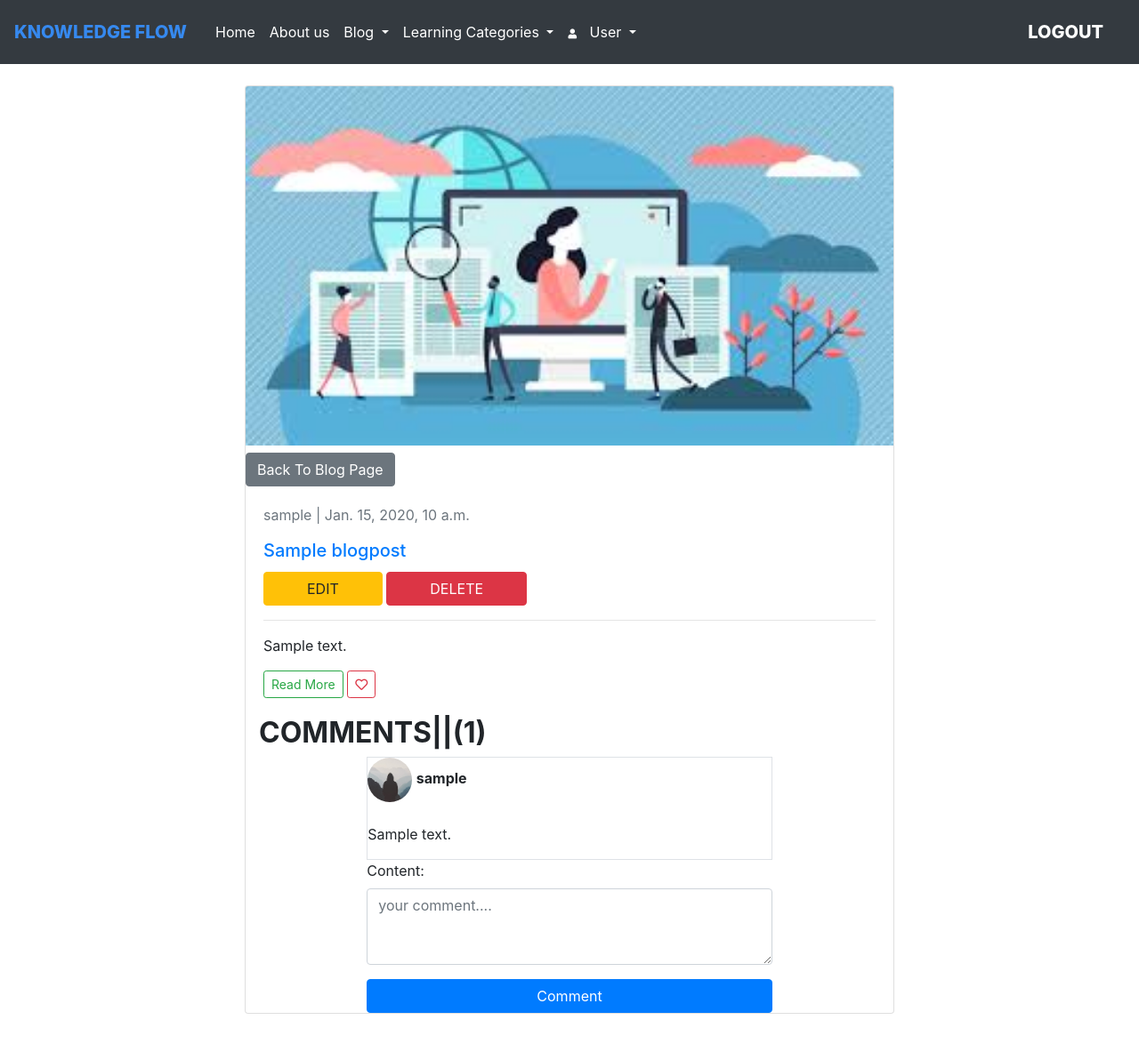
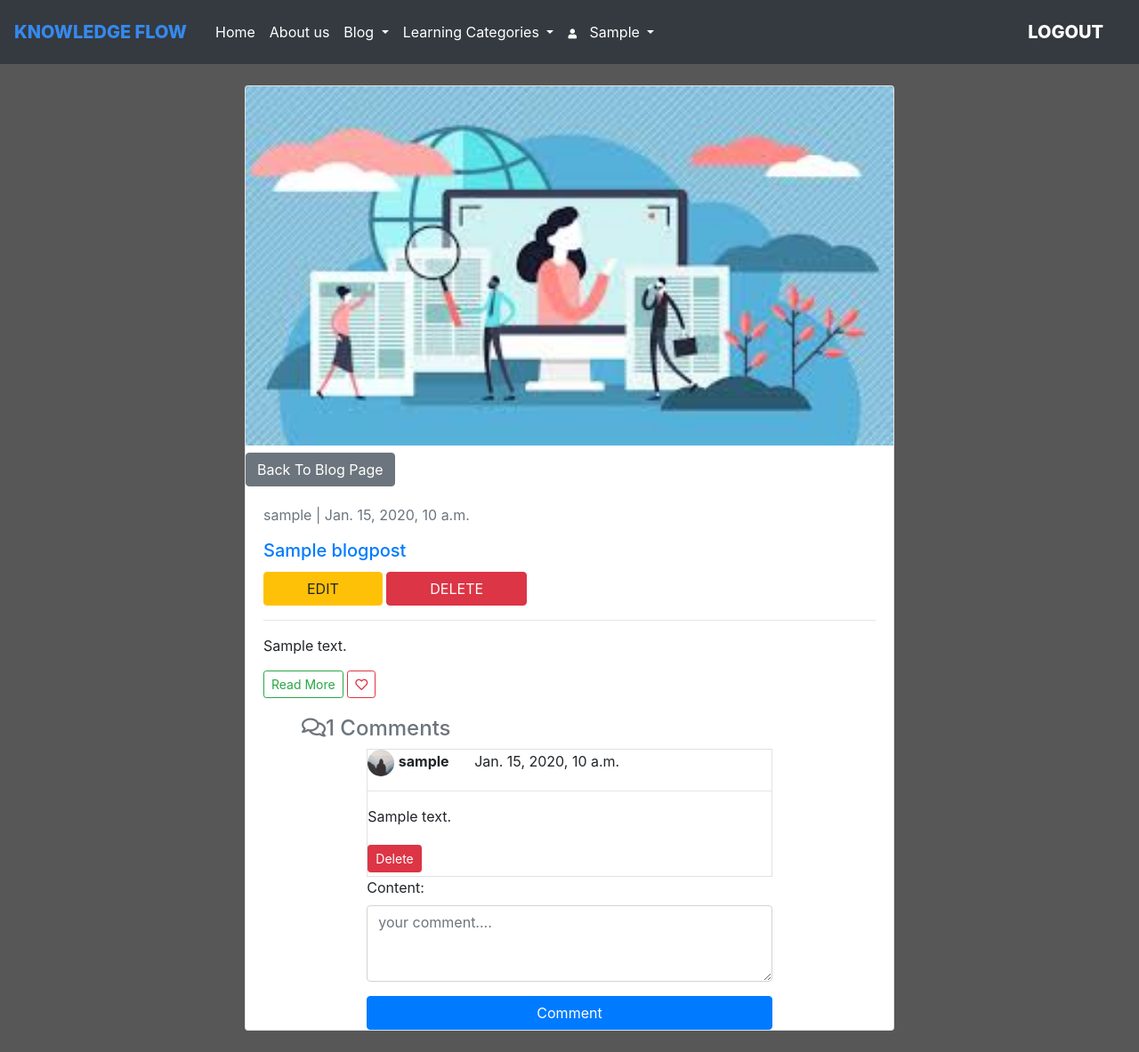
Before and after one commit to rockroman/CI_PP4-Knowledge-Flow, a Django app: page /flow_blog/blog/blog/1 in a window 1280 px wide. Shown: the whole page at 89% size. Before the commit the page ends 1140 px from the top, so only its background shows below. Run offline with Django 3.2, Linux system fonts and the light colour scheme; a user stored in the database is signed in; tables that the repository leaves empty hold one stand-in row (values such as "Sample post"); some libraries are stand-ins or nearby versions.

Commit message:
add comment delete functionality and ad basic styling too comment section

```diff
--- a/flow_blog/forms.py
+++ b/flow_blog/forms.py
@@ -28,6 +28,8 @@ class CommentForm(forms.ModelForm):
                 'class': 'md-textarea form-control',
                 'placeholder': 'your comment....',
                 'rows': '3',
+                'id': 'comment-text',
+
             }
         )
     )
--- a/flow_blog/models.py
+++ b/flow_blog/models.py
@@ -38,5 +38,8 @@ class Comment(models.Model):
     content = models.TextField(max_length=500)
     status = models.BooleanField(default=True)
 
+    class Meta:
+        ordering = ['-created']
+
     def __str__(self):
         return self.author.username + '|comment on ' + self.blogpost.title
--- a/flow_blog/templates/flow_blog/add_blog.html
+++ b/flow_blog/templates/flow_blog/add_blog.html
@@ -8,7 +8,7 @@
 <h1 class="col-12 text-center"> ADD BLOG POST</h1>
 <div class="container">
     <div class="form-group">
-        <form action="" method="POST" enctype="multipart/form-data">
+        <form action="" method="POST" enctype="multipart/form-data" autocomplete="off">
             {% csrf_token %}
              {{ form.as_p }}
             <button class="btn btn-primary pl-5 pr-5 p-2 font-weight-bold" type="submit">POST</button>
--- a/flow_blog/templates/flow_blog/blog_details.html
+++ b/flow_blog/templates/flow_blog/blog_details.html
@@ -30,7 +30,7 @@
             <!--comments-->
         <div class="section ">
                 <div class="container ">
-      <h2>Comments||({{post_comments_count}})</h2>
+                    <h4 class="ml-5 text-muted"><i class="far fa-comments"></i>{{post_comments_count}} Comments </h4>
                     <div class="row ">
                         <div class="col-lg-8 mx-auto ">
                             <!--display coment-->
@@ -40,23 +40,27 @@
                                     <!-- <img class="rounded-circle" width="50" height="50" src="{% static 'images/default.jpg' %}"> -->
                                     <div class="media-body border bg-outline-primary">
                                         <div class="small-1 ">
-                            <img class="rounded-circle" width="50" height="50" src="{% static 'images/default.jpg' %}">
+                                            <img class="rounded-circle" width="30" height="30" src="{% static 'images/default.jpg' %}">
                                             <b> {{comment.author}}</b>
+                                            <time class="ml-4 opaciy-70 small-3"> {{comment.created}}</time>
                                             <br>
-                              <time class="ml-4 opaciy-70 small-3"> {{comment.date}}</time>
+                                            <hr>
+                                            <!-- <time class="ml-4 opaciy-70 small-3"> {{comment.created}}</time> -->
                                         </div>
                                         <p> {{comment.content}}</p>
+                                        <a class="btn btn-danger btn-sm mt-1 mb-1" href="{% url 'delete_comment' comment.id %}">Delete</a>
                                     </div>
                                 </div>
                                 {% endfor %}
                             </div>
                             <!--display the form-->
-              <form method="POST" >
+                            <form  method="POST" id="comment_form" autocomplete="off">
                                 {% csrf_token %}
                                 <div class="form-group">
                                     {{form}}
+
                                 </div>
-                  <button class="btn btn-primary btn-block " type="submit">Comment</button>
+                                <button class="btn btn-primary btn-block " type="submit" id="comment-btn"  >Comment</button>
                             </form>
                         </div>
                     </div>
@@ -64,12 +68,32 @@
             </div>
 
         </div>
-        <!-- <a href="{% url 'blog_page' %}"><button class="btn btn-secondary"> Back To Blog Page</button></a> -->
+
+     <!-- </div> -->
   </div>
 </div>
 
-</div>
+
+{% endblock %}
+<script type="text/javascript">
+    const commentBtn = document.querySelector('#comment-btn');
+    const commentForm = document.querySelector('#comment_form');
+
+     $(document).on('submit','comment_form',function(e){
+         e.preventDefault();
+         $.ajax({
+             type:'POST',
+             url:'{% url "blog_details" post.pk %}',
+             data:
+             {
+                 content:$("#comment-text").val(),
+                 csrfmiddlewaretoken:$('input[name=csrfmiddlewaretoken]').val()
+             },
+             success:function(){
+                   alert('Saved');
+                     }
+             })
+         });
 
 
-
-{% endblock %}
+ </script>
--- a/flow_blog/urls.py
+++ b/flow_blog/urls.py
@@ -1,7 +1,11 @@
 from django.urls import path
-from .models import BlogPost
+from .models import BlogPost, Comment
+from . import views
 from .views import (
-    BlogPageView, BlogDetailView, AddBlogView, UpdateBlogView, DeleteBlogView)
+    BlogPageView, BlogDetailView,
+    AddBlogView, UpdateBlogView, DeleteBlogView,
+    delete_comment
+    )
 
 urlpatterns = [
     path('', BlogPageView.as_view(), name='blog_page'),
@@ -12,4 +16,7 @@ urlpatterns = [
     path(
         'blog/delete_blog/<int:pk>',
         DeleteBlogView.as_view(), name='delete_blog'),
+    # path('blog/blog/<int:pk>/comment/<int:pkc>/delete', CommentDeleteView.as_view(), name='comment_delete')
+    # path('blog/comment/<int:pk>/delete', views.delete_comment, name='delete_comment')
+    path('delete_comment/<int:comment_id>/', views.delete_comment, name='delete_comment'),
 ]
--- a/flow_blog/views.py
+++ b/flow_blog/views.py
@@ -7,7 +7,9 @@ from .forms import BlogForm, CommentForm
 from django.contrib.auth.mixins import UserPassesTestMixin, LoginRequiredMixin
 from django.contrib.auth.decorators import login_required
 from django.utils.decorators import method_decorator
-from django.http import HttpResponse
+from django.shortcuts import get_object_or_404
+from django.http import HttpResponse, HttpResponseRedirect
+from django.contrib import messages
 
 
 # Create your views here.
@@ -41,8 +43,10 @@ class BlogDetailView(UserPassesTestMixin, DetailView):
             form.instance.author = request.user
             form.instance.blogpost = blogpost
             form.save()
-
-        return redirect(reverse('blog_details', kwargs={'pk': blogpost.pk}))
+            return HttpResponseRedirect(reverse('blog_details', kwargs={'pk': blogpost.pk}))
+            # return HttpResponse('blog_details')
+        else:
+            form = CommentForm()
 
     def get_context_data(self, **kwargs):
         post_comments_count = Comment.objects.all().filter(
@@ -109,3 +113,39 @@ class DeleteBlogView(LoginRequiredMixin, UserPassesTestMixin, DeleteView):
         if self.request.user == blogpost.creator:
             return True
         return False
+
+
+# class CommentDeleteView(UserPassesTestMixin, DeleteView):
+#     model = Comment
+#     template_name = 'flow_blog/blog_details.html'
+#     success_url = reverse_lazy('blog_details')
+
+#     def test_func(self):
+#         comment = self.get_object()
+#         if self.request.user == comment.author:
+#             return True
+#         else:
+#             return False
+
+# def delete_comment(request, pk):
+#     post = BlogPost.objects.all()
+#     comment = Comment.objects.filter(id=pk)
+#     if request.user == comment.author:
+#         comment.delete()
+#         messages.success('deleted comment')
+#         return HttpResponseRedirect(reverse('blog_page'))
+#     else:
+#         print('no no')
+
+
+def delete_comment(request, comment_id):
+    users_comment = get_object_or_404(Comment, pk=comment_id)
+    if request.user == users_comment.author:
+        users_comment.delete()
+        messages.success(request, 'COMMENT IS DELETED')
+        # return HttpResponseRedirect(reverse('blog_page'))
+        return HttpResponseRedirect(request.META.get('HTTP_REFERER'))
+    else:
+        messages.error(request, "CAN'T DELETE COMMENT(YOU ARE NOT CREATOR) ")
+        # return HttpResponseRedirect(reverse('blog_page'))
+        return HttpResponseRedirect(request.META.get('HTTP_REFERER'))
--- a/static/css/style.css
+++ b/static/css/style.css
@@ -4,7 +4,7 @@
 }
 
 body{
-    /* background-color: black; */
+    background-color: rgb(88, 87, 87);
     margin: 0;
     padding: 0;
     box-sizing: border-box;
@@ -83,7 +83,7 @@ h2,h3{
 }
 /* end nav-bar styles */
 
-/* home page styles */
+/* home page styles-------------------------------------------------------------------------------------------- */
 .jumbotron-fluid{
    background-image:url(/static/images/flow-home-big.jpg);
    min-height:600px;
@@ -96,8 +96,16 @@ h2,h3{
     background-image:url('/static/images/flow-home-big.jpg');
   }
 
+/* midle section styles--------------------------- */
 
-/* end  home page styles */
+
+
+
+
+/* end midle section styles--------------------------- */
+
+
+/* end  home page styles ---------------------------------------------------------------------------------------*/
 
 
 /* blog main page styles */
--- a/templates/base.html
+++ b/templates/base.html
@@ -6,6 +6,8 @@
     <!-- Required meta tags -->
     <meta charset="utf-8">
     <meta name="viewport" content="width=device-width, initial-scale=1, shrink-to-fit=no">
+
+
 
     <!-- Bootstrap CSS -->
     <link rel="stylesheet" href="https://cdnjs.cloudflare.com/ajax/libs/twitter-bootstrap/4.6.0/css/bootstrap.min.css">
@@ -49,5 +51,7 @@
     <script src="https://code.jquery.com/jquery-3.2.1.slim.min.js" integrity="sha384-KJ3o2DKtIkvYIK3UENzmM7KCkRr/rE9/Qpg6aAZGJwFDMVNA/GpGFF93hXpG5KkN" crossorigin="anonymous"></script>
     <script src="https://cdn.jsdelivr.net/npm/popper.js@1.12.9/dist/umd/popper.min.js" integrity="sha384-ApNbgh9B+Y1QKtv3Rn7W3mgPxhU9K/ScQsAP7hUibX39j7fakFPskvXusvfa0b4Q" crossorigin="anonymous"></script>
     <script src="https://cdn.jsdelivr.net/npm/bootstrap@4.0.0/dist/js/bootstrap.min.js" integrity="sha384-JZR6Spejh4U02d8jOt6vLEHfe/JQGiRRSQQxSfFWpi1MquVdAyjUar5+76PVCmYl" crossorigin="anonymous"></script>
+     <!-- Custom JS files -->
+    <!-- <script src="{% static 'js/scripts.js' %}"></script> -->
   </body>
 </html>
--- a/templates/navbar.html
+++ b/templates/navbar.html
@@ -54,8 +54,8 @@
 
                 <li class="nav-item dropdown">
 
-                  <a class="nav-link dropdown-toggle " href="#" role="button" data-toggle="dropdown" aria-expanded="false">
-                    <i class="fa fa-user text-white "  ></i> User
+                  <a class="nav-link dropdown-toggle text-capitalize" href="#" role="button" data-toggle="dropdown" aria-expanded="false">
+                    <i class="fa fa-user text-white "  ></i> {{ request.user }}
                   </a>
 
                   <div class="dropdown-menu  bg-dark">
```
Also changed, not shown: templates/index.html (+15 -0 lines), static/js/scripts.js (added). Lines whose indentation alone changed are shown as unchanged.
